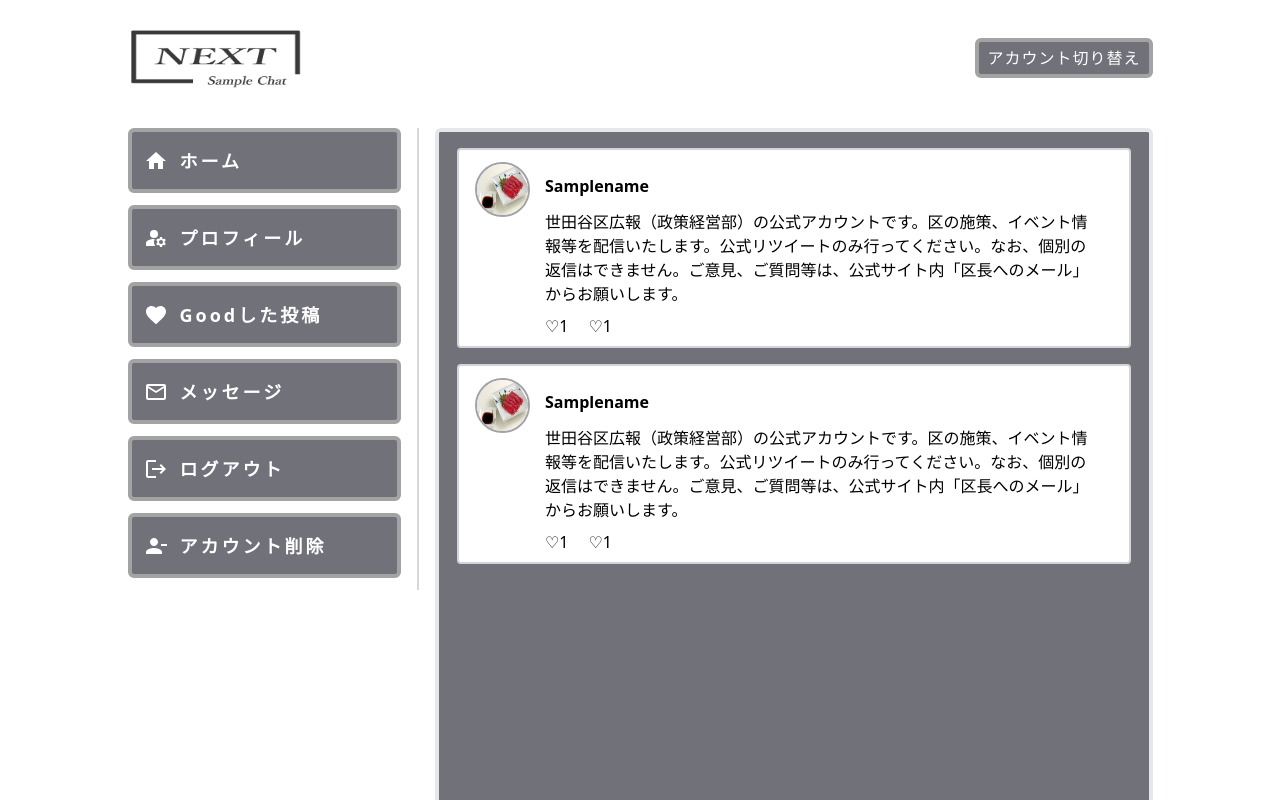
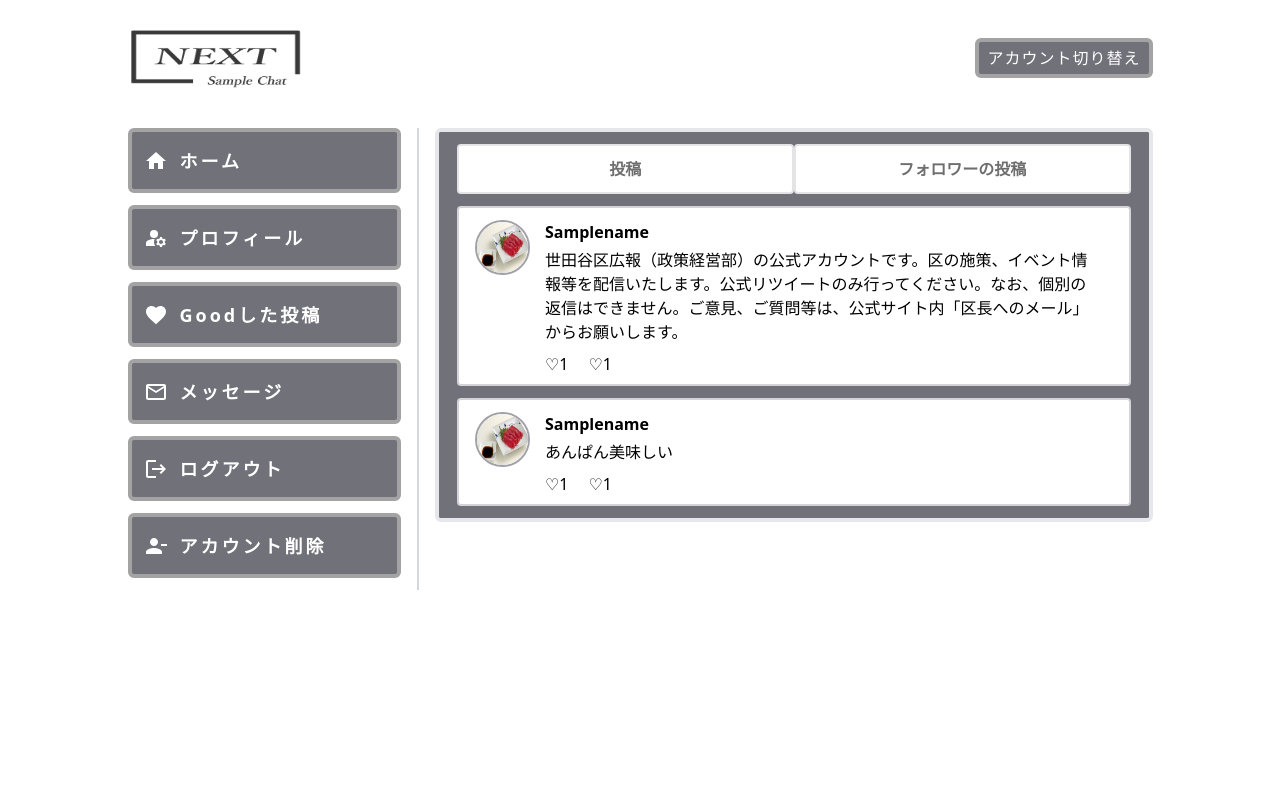
Before and after one commit to tarako25/SnsApp, a Next.js app: page / in a window 1280 px wide. Shown: the top 800 px of the page. Built offline with nearby package versions, Linux system fonts and the light colour scheme.

Commit message:
投稿切り替えボタンコンポーネント作成

```diff
--- a/src/app/compornents/Main.jsx
+++ b/src/app/compornents/Main.jsx
@@ -7,17 +7,14 @@ import sample from '@/imgs/sample2.png'
 export default function Main() {
   return (
     <>
-    <div className='normal border-4 w-[100%] rounded-md border-neutral-00 md:w-[70%]'>
-        <div className='w-full h-[1000px] rounded-sm bg-zinc-500 flex justify-center'>
-          <div className='w-[95%]'>
     {/* 1記事 */}
     <Link href="/">
-              <div className='border-2  border-zinc-300 rounded mt-4 bg-white flex justify-start items-center flex-col'>
+      <div className='border-2  border-zinc-300 rounded mt-3 bg-white flex justify-start items-center flex-col'>
         <div className='flex w-[95%] mt-3'>
           <Imgae src={sample} className='w-[55px]  h-[55px] rounded-full border-2 border-zinc-400'/>
           <div className='flex justify-center w-full items-center flex-col text-left'>
-                    <div className='w-[95%] font-bold my-3 text-md'>Samplename</div>
-                    <div className='w-[95%]'>
+            <div className='w-[95%] font-bold mb-1 text-md'>Samplename</div>
+            <div className='w-[95%] text-sm md:text-base'>
             世田谷区広報（政策経営部）の公式アカウントです。区の施策、イベント情報等を配信いたします。公式リツイートのみ行ってください。なお、個別の返信はできません。ご意見、ご質問等は、公式サイト内「区長へのメール」からお願いします。
             </div>
             <div className='w-[95%] flex my-2'>
@@ -35,13 +32,13 @@ export default function Main() {
     {/* 1記事 */}
     {/* 1記事 */}
     <Link href="/">
-              <div className='border-2  border-zinc-300 rounded mt-4 bg-white flex justify-start items-center flex-col'>
+      <div className='border-2  border-zinc-300 rounded mt-3 bg-white flex justify-start items-center flex-col'>
         <div className='flex w-[95%] mt-3'>
           <Imgae src={sample} className='w-[55px]  h-[55px] rounded-full border-2 border-zinc-400'/>
           <div className='flex justify-center w-full items-center flex-col text-left'>
-                    <div className='w-[95%] font-bold my-3 text-md'>Samplename</div>
-                    <div className='w-[95%]'>
-                    世田谷区広報（政策経営部）の公式アカウントです。区の施策、イベント情報等を配信いたします。公式リツイートのみ行ってください。なお、個別の返信はできません。ご意見、ご質問等は、公式サイト内「区長へのメール」からお願いします。
+            <div className='w-[95%] font-bold mb-1 text-md'>Samplename</div>
+            <div className='w-[95%] text-sm md:text-base'>
+            あんぱん美味しい
             </div>
             <div className='w-[95%] flex my-2'>
               <div className='mr-5'>
@@ -56,9 +53,6 @@ export default function Main() {
       </div>
     </Link>
     {/* 1記事 */}
-          </div>
-        </div>
-    </div>
     </>
   )
 }
--- /dev/null
+++ b/src/app/compornents/Select.jsx
@@ -0,0 +1,25 @@
+import React from 'react'
+import Main from "@/app/compornents/Main"
+
+export default function Select() {
+  return (
+    <>
+    <div className='normal border-4 w-[100%] rounded-md border-neutral-00 md:w-[70%]'>
+        <div className='w-full pb-3 rounded-sm bg-zinc-500 flex justify-center'>
+          <div className='w-[95%]'>
+            {/* 投稿切り替えボタン */}
+            <div className='w-full mt-3 rounded flex justify-around h-[50px]'>
+                <div className='w-[50%] text-sm md:text-base fontc flex justify-center items-center border-2 rounded cursor-pointer font-bold text-md bg-white border-zinc-200'>
+                    投稿
+                </div>
+                <div className='w-[50%] text-sm md:text-base fontc flex justify-center items-center border-2 rounded cursor-pointer font-bold text-md bg-white border-zinc-200'>
+                    フォロワーの投稿
+                </div>
+            </div>
+            <Main />
+          </div>
+        </div>
+    </div>
+    </>
+  )
+}
--- a/src/app/globals.css
+++ b/src/app/globals.css
@@ -4,6 +4,9 @@
 
 .normal {
     background-color: rgb(113 113 122);
+}
+.fontc {
+    color: rgb(110, 110, 110);
 }
 .borderline {
     border: solid 1px;
--- a/src/app/page.tsx
+++ b/src/app/page.tsx
@@ -1,6 +1,6 @@
 "use client"
 import Header from "@/app/compornents/Header"
-import Main from "@/app/compornents/Main"
+import Select  from '@/app/compornents/Select'
 import MenuBar from "@/app/compornents/MenuBar"
 const IndexPage = () => {
 
@@ -10,7 +10,7 @@ const IndexPage = () => {
       <Header />
       <div className="flex flex-col items-center justify-between w-full md:flex-row md:items-start">
         <MenuBar />
-        <Main />
+        <Select />
       </div>
     </div>
     </>
```
Lines whose indentation alone changed are shown as unchanged.
